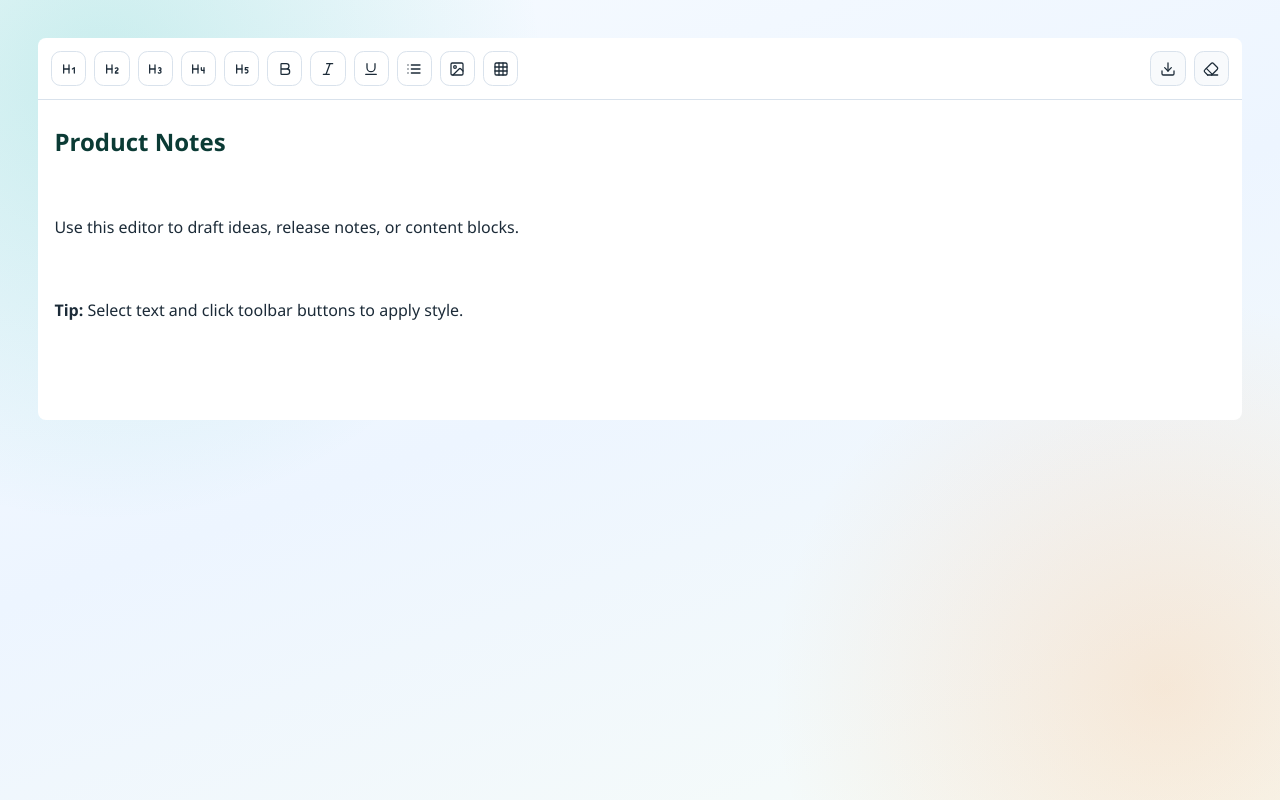
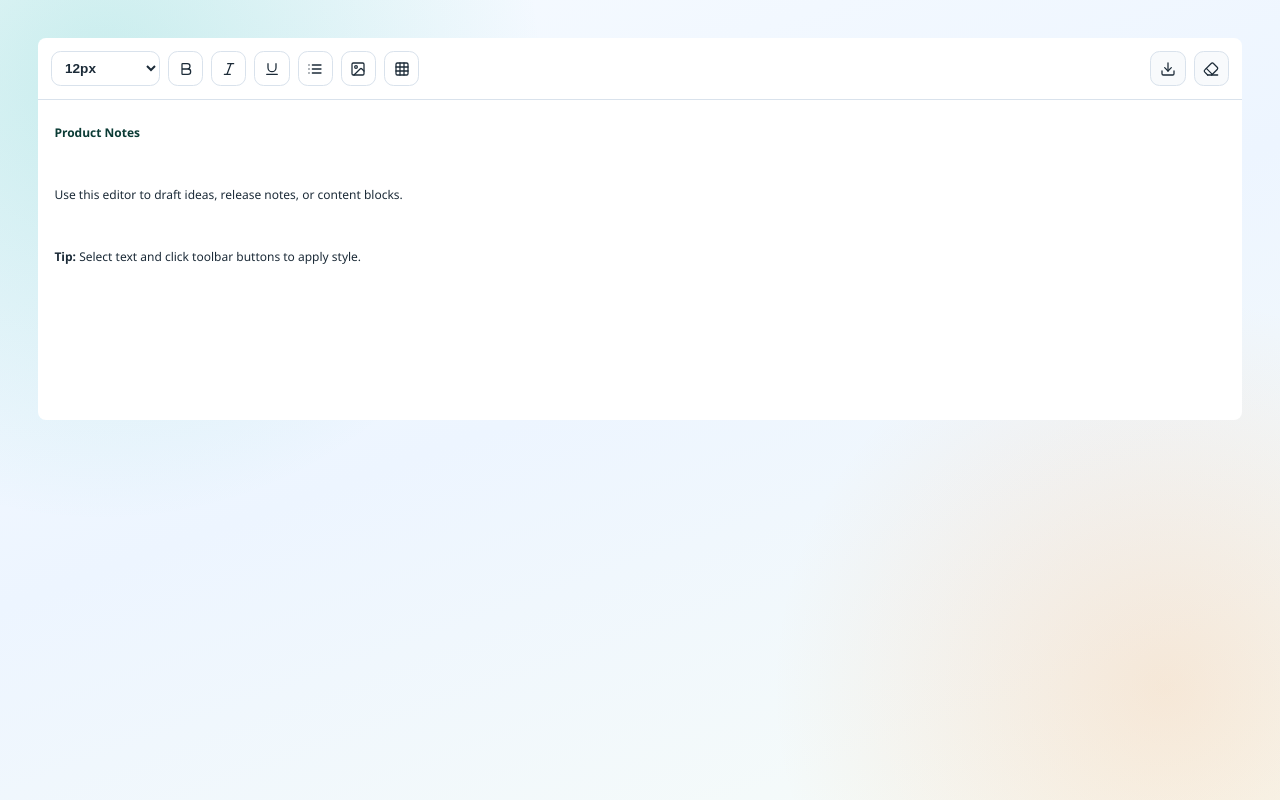
Before and after one commit to Kun0818/Editor, a Vue app: page / in a window 1280 px wide. Built offline with nearby package versions, Linux system fonts and the light colour scheme.

Commit message:
feat: add font size selection to editor toolbar and enhance font size handling

```diff
--- a/src/components/EditorWorkspace.vue
+++ b/src/components/EditorWorkspace.vue
@@ -56,6 +56,7 @@ const allowedTags = new Set([
 const allowedAttrs = {
   a: new Set(['href', 'title', 'target', 'rel']),
   time: new Set(['datetime']),
+  span: new Set(['style']),
   th: new Set(['colspan', 'rowspan']),
   td: new Set(['colspan', 'rowspan']),
   img: new Set(['src', 'alt', 'title', 'width', 'height', 'data-align']),
@@ -73,6 +74,8 @@ const mentionRange = ref(null)
 const mentionPosition = ref({ top: 0, left: 0 })
 const mentionActiveIndex = ref(0)
 const activeToolKeys = ref([])
+const currentFontSize = ref('12')
+const fontSizeRange = ref(null)
 const imageFileInput = ref(null)
 const showImagePanel = ref(false)
 const selectedImage = ref(null)
@@ -90,6 +93,14 @@ const TABLE_SELECTED_CLASS = 'table-cell-selected'
 const TABLE_EDITING_CLASS = 'table-cell-editing'
 const IMAGE_SELECTED_CLASS = 'editor-image-selected'
 const imageAlignOptions = ['left', 'center', 'right']
+const FONT_SIZE_MIN = 8
+const FONT_SIZE_MAX = 40
+const DEFAULT_FONT_SIZE = 12
+const FONT_SIZE_MARKER = '\u200B'
+const fontSizeOptions = Array.from(
+  { length: FONT_SIZE_MAX - FONT_SIZE_MIN + 1 },
+  (_, index) => FONT_SIZE_MIN + index,
+)
 
 const imageForm = reactive({
   src: '',
@@ -115,6 +126,101 @@ const extractText = (rawHtml) => {
   return (temp.innerText || '').replaceAll('\u00A0', ' ')
 }
 
+const ROOT_BLOCK_TAGS = new Set([
+  'p',
+  'div',
+  'h1',
+  'h2',
+  'h3',
+  'h4',
+  'h5',
+  'h6',
+  'ul',
+  'ol',
+  'li',
+  'blockquote',
+  'pre',
+  'table',
+  'hr',
+])
+
+const normalizeRootParagraphs = (rawHtml) => {
+  const parser = new DOMParser()
+  const doc = parser.parseFromString(rawHtml, 'text/html')
+  const body = doc.body
+  const snapshot = Array.from(body.childNodes)
+  const inlineBuffer = []
+
+  const flushInlineBuffer = (beforeNode = null) => {
+    if (!inlineBuffer.length) {
+      return
+    }
+
+    const paragraph = doc.createElement('div')
+    let hasVisibleContent = false
+
+    for (const node of inlineBuffer) {
+      if (!node.parentNode || node.parentNode !== body) {
+        continue
+      }
+      if (node.nodeType === Node.TEXT_NODE) {
+        if ((node.nodeValue || '').replaceAll('\u00A0', ' ').trim()) {
+          hasVisibleContent = true
+        }
+      } else if (
+        node.nodeType === Node.ELEMENT_NODE &&
+        node.tagName.toLowerCase() !== 'br'
+      ) {
+        hasVisibleContent = true
+      }
+      paragraph.appendChild(node)
+    }
+
+    if (!hasVisibleContent) {
+      paragraph.innerHTML = '<br>'
+    }
+
+    if (beforeNode && beforeNode.parentNode === body) {
+      body.insertBefore(paragraph, beforeNode)
+    } else {
+      body.appendChild(paragraph)
+    }
+
+    inlineBuffer.length = 0
+  }
+
+  for (const node of snapshot) {
+    if (!node.parentNode || node.parentNode !== body) {
+      continue
+    }
+
+    if (node.nodeType === Node.TEXT_NODE) {
+      if (!(node.nodeValue || '').replaceAll('\u00A0', ' ').trim()) {
+        node.remove()
+        continue
+      }
+      inlineBuffer.push(node)
+      continue
+    }
+
+    if (node.nodeType !== Node.ELEMENT_NODE) {
+      node.remove()
+      continue
+    }
+
+    const tag = node.tagName.toLowerCase()
+    if (ROOT_BLOCK_TAGS.has(tag)) {
+      flushInlineBuffer(node)
+      continue
+    }
+
+    inlineBuffer.push(node)
+  }
+
+  flushInlineBuffer()
+  return body.innerHTML
+}
+
 const isSafeHref = (href) =>
   /^(https?:|mailto:|tel:|\/|#)/i.test(href.trim())
 
@@ -137,6 +243,29 @@ const normalizeImageDimension = (value) => {
     return ''
   }
   return String(parsed)
+}
+
+const clampFontSize = (value) => {
+  if (!Number.isFinite(value)) {
+    return null
+  }
+  const rounded = Math.round(value)
+  if (rounded < FONT_SIZE_MIN || rounded > FONT_SIZE_MAX) {
+    return null
+  }
+  return rounded
+}
+
+const extractFontSizeFromStyle = (styleText) => {
+  if (!styleText) {
+    return null
+  }
+  const match = String(styleText).match(/font-size\s*:\s*([0-9]+(?:\.[0-9]+)?)px/i)
+  if (!match) {
+    return null
+  }
+  const parsed = Number.parseFloat(match[1])
+  return clampFontSize(parsed)
 }
 
 const sanitizeHtml = (rawHtml) => {
@@ -165,6 +294,15 @@ const sanitizeHtml = (rawHtml) => {
       }
       if (node.getAttribute('target') === '_blank') {
         node.setAttribute('rel', 'noopener noreferrer')
+      }
+    }
+
+    if (tag === 'span') {
+      const fontSize = extractFontSizeFromStyle(node.getAttribute('style'))
+      if (fontSize) {
+        node.setAttribute('style', `font-size: ${fontSize}px;`)
+      } else {
+        node.removeAttribute('style')
       }
     }
 
@@ -205,11 +343,12 @@ const sanitizeHtml = (rawHtml) => {
 
 const cleanEditorHtml = (rawHtml) => {
   const safe = sanitizeHtml(rawHtml)
-  const plain = extractText(safe).trim()
+  const normalized = normalizeRootParagraphs(safe)
+  const plain = extractText(normalized).trim()
   const temp = document.createElement('div')
-  temp.innerHTML = safe
+  temp.innerHTML = normalized
   const hasImage = !!temp.querySelector('img')
-  return plain || hasImage ? safe : ''
+  return plain || hasImage ? normalized : ''
 }
 
 const syncEditorFromModel = () => {
@@ -225,6 +364,7 @@ const syncModelFromEditor = () => {
   if (!editor.value) {
     return
   }
+  stripFontSizeMarkers()
   contentHtml.value = cleanEditorHtml(editor.value.innerHTML)
 }
 
@@ -661,6 +801,165 @@ const queryStateSafe = (command) => {
   }
 }
 
+const parseFontSizeInput = (rawValue) => {
+  if (rawValue === '' || rawValue === 'default' || rawValue === null) {
+    return null
+  }
+  const parsed = Number.parseInt(String(rawValue), 10)
+  return clampFontSize(parsed)
+}
+
+const getInlineFontSizeFromNode = (node) => {
+  if (!node || !editor.value) {
+    return ''
+  }
+  let current =
+    node.nodeType === Node.TEXT_NODE
+      ? node.parentElement
+      : node instanceof Element
+        ? node
+        : null
+
+  while (current && current !== editor.value) {
+    const explicitSize = extractFontSizeFromStyle(current.getAttribute('style'))
+    if (explicitSize) {
+      return String(explicitSize)
+    }
+    current = current.parentElement
+  }
+
+  return ''
+}
+
+const stripFontSizeMarkers = () => {
+  if (!editor.value) {
+    return
+  }
+
+  const walker = document.createTreeWalker(editor.value, NodeFilter.SHOW_TEXT)
+  const textNodes = []
+  let node = walker.nextNode()
+  while (node) {
+    if (node.nodeValue?.includes(FONT_SIZE_MARKER)) {
+      textNodes.push(node)
+    }
+    node = walker.nextNode()
+  }
+
+  for (const textNode of textNodes) {
+    textNode.nodeValue = textNode.nodeValue.replaceAll(FONT_SIZE_MARKER, '')
+  }
+}
+
+const wrapTextNodesInFragmentWithFontSize = (fragment, fontSizePx) => {
+  const walker = document.createTreeWalker(fragment, NodeFilter.SHOW_TEXT)
+  const textNodes = []
+  let node = walker.nextNode()
+  while (node) {
+    if (node.nodeValue && node.nodeValue.length) {
+      textNodes.push(node)
+    }
+    node = walker.nextNode()
+  }
+
+  for (const textNode of textNodes) {
+    if (!textNode.parentNode) {
+      continue
+    }
+    const wrapper = document.createElement('span')
+    wrapper.setAttribute('style', `font-size: ${fontSizePx}px;`)
+    textNode.parentNode.insertBefore(wrapper, textNode)
+    wrapper.appendChild(textNode)
+  }
+}
+
+const clearFontSizeStylesInFragment = (fragment) => {
+  const elements = Array.from(fragment.querySelectorAll('*'))
+  for (const element of elements) {
+    if (!(element instanceof HTMLElement)) {
+      continue
+    }
+    if (element.style.fontSize) {
+      element.style.removeProperty('font-size')
+      if (!element.getAttribute('style')?.trim()) {
+        element.removeAttribute('style')
+      }
+    }
+  }
+}
+
+const setFontSizeAtSelection = (rawValue) => {
+  if (selectedTableCells.value.length && !editingTableCell.value) {
+    return
+  }
+
+  const parsed = parseFontSizeInput(rawValue)
+  const targetSize = parsed ?? DEFAULT_FONT_SIZE
+
+  focusEditor()
+  const selection = window.getSelection()
+  if (!selection) {
+    return
+  }
+  let range = null
+  if (selection.rangeCount && isNodeInEditor(selection.anchorNode)) {
+    range = selection.getRangeAt(0)
+  } else if (fontSizeRange.value) {
+    range = fontSizeRange.value.cloneRange()
+    selection.removeAllRanges()
+    selection.addRange(range)
+  }
+  if (!range || !isNodeInEditor(range.commonAncestorContainer)) {
+    return
+  }
+
+  if (range.collapsed) {
+    const typingSpan = document.createElement('span')
+    typingSpan.setAttribute('style', `font-size: ${targetSize}px;`)
+    const marker = document.createTextNode(FONT_SIZE_MARKER)
+    typingSpan.appendChild(marker)
+    range.insertNode(typingSpan)
+
+    const caretRange = document.createRange()
+    caretRange.setStart(marker, marker.nodeValue.length)
+    caretRange.collapse(true)
+    selection.removeAllRanges()
+    selection.addRange(caretRange)
+
+    currentFontSize.value = String(targetSize)
+    fontSizeRange.value = caretRange.cloneRange()
+    updateActiveTools()
+    return
+  }
+
+  const fragment = range.extractContents()
+  if (parsed === null) {
+    clearFontSizeStylesInFragment(fragment)
+  } else {
+    wrapTextNodesInFragmentWithFontSize(fragment, targetSize)
+  }
+
+  const marker = document.createTextNode(FONT_SIZE_MARKER)
+  fragment.appendChild(marker)
+  range.insertNode(fragment)
+
+  const caretRange = document.createRange()
+  caretRange.setStartAfter(marker)
+  caretRange.collapse(true)
+  selection.removeAllRanges()
+  selection.addRange(caretRange)
+  marker.remove()
+
+  stripFontSizeMarkers()
+  fontSizeRange.value = caretRange.cloneRange()
+  syncModelFromEditor()
+  updateActiveTools()
+}
+
+const onFontSizeChange = (value) => {
+  setFontSizeAtSelection(value)
+}
+
 const findAncestorByTag = (node, tagNames) => {
   if (!node || !editor.value) {
     return null
@@ -1332,6 +1631,12 @@ const updateActiveTools = () => {
     }
   }
 
+  const detectedFontSize =
+    node && !selectedImageNode && !selectedCell
+      ? getInlineFontSizeFromNode(node)
+      : ''
+  currentFontSize.value = detectedFontSize || String(DEFAULT_FONT_SIZE)
+
   if (!node && !selectedCell && !selectedImageNode && !showImagePanel.value) {
     activeToolKeys.value = []
     return
@@ -1422,6 +1727,7 @@ const onEditorInput = () => {
   if (!selectedImage.value) {
     imageInsertRange.value = getCurrentEditorRange()
   }
+  fontSizeRange.value = getCurrentEditorRange()
   syncModelFromEditor()
   updateMentionFromSelection()
   updateActiveTools()
@@ -1431,6 +1737,7 @@ const onEditorCaretChange = () => {
   if (!selectedImage.value) {
     imageInsertRange.value = getCurrentEditorRange()
   }
+  fontSizeRange.value = getCurrentEditorRange()
   updateMentionFromSelection()
   updateActiveTools()
 }
@@ -1675,6 +1982,10 @@ const onDocumentPointerDown = (event) => {
 }
 
 const onSelectionChange = () => {
+  const range = getCurrentEditorRange()
+  if (range) {
+    fontSizeRange.value = range
+  }
   updateActiveTools()
 }
 
@@ -1853,6 +2164,7 @@ const handleAction = (action, contextOverride = null) => {
       closeImagePanel()
       resetImageForm()
       imageInsertRange.value = null
+      fontSizeRange.value = null
       contentHtml.value = ''
       nextTick(() => {
         syncEditorFromModel()
@@ -1874,7 +2186,13 @@ const handleAction = (action, contextOverride = null) => {
 
 <template>
   <main class="workspace">
-    <EditorToolbar :active-tools="activeToolKeys" @action="handleAction" />
+    <EditorToolbar
+      :active-tools="activeToolKeys"
+      :current-font-size="currentFontSize"
+      :font-size-options="fontSizeOptions"
+      @action="handleAction"
+      @font-size-change="onFontSizeChange"
+    />
     <input ref="imageFileInput" class="image-file-input" type="file" accept="image/*" @change="onImageFileChange" />
 <!--
     <section v-if="showImagePanel" class="image-panel" aria-label="Image settings">
@@ -2039,7 +2357,7 @@ const handleAction = (action, contextOverride = null) => {
   min-height: 320px;
   padding: 0.95rem 1rem;
   outline: none;
-  font-size: 1rem;
+  font-size: 12px;
   line-height: 1.6;
   color: var(--editor-ink);
   overflow-y: auto;
@@ -2059,6 +2377,8 @@ const handleAction = (action, contextOverride = null) => {
 .editor-input :deep(h5) {
   margin: 0.5rem 0 0.7rem;
   color: #0b3b35;
+  font-size: inherit;
+  line-height: inherit;
 }
 
 .editor-input :deep(blockquote) {
--- a/src/components/editor/EditorToolbar.vue
+++ b/src/components/editor/EditorToolbar.vue
@@ -1,10 +1,9 @@
 <script setup>
 import {
   Bold,
-  Columns2,
-  Columns3,
   Download,
   Eraser,
+  Grid3x3,
   Heading1,
   Heading2,
   Heading3,
@@ -14,11 +13,6 @@ import {
   Italic,
   List,
   Underline,
-  Rows2,
-  Rows3,
-  Grid3x3 ,
-  TableCellsMerge,
-  TableCellsSplit,
 } from '@lucide/vue'
 
 const props = defineProps({
@@ -26,28 +20,30 @@ const props = defineProps({
     type: Array,
     default: () => [],
   },
+  currentFontSize: {
+    type: String,
+    default: '12',
+  },
+  fontSizeOptions: {
+    type: Array,
+    default: () => [],
+  },
 })
 
-const emit = defineEmits(['action'])
+const emit = defineEmits(['action', 'font-size-change'])
 
 const tools = [
-  { key: 'heading1', label: 'Heading 1', title: 'Format as heading 1', icon: Heading1 },
-  { key: 'heading2', label: 'Heading 2', title: 'Format as heading 2', icon: Heading2 },
-  { key: 'heading3', label: 'Heading 3', title: 'Format as heading 3', icon: Heading3 },
-  { key: 'heading4', label: 'Heading 4', title: 'Format as heading 4', icon: Heading4 },
-  { key: 'heading5', label: 'Heading 5', title: 'Format as heading 5', icon: Heading5 },
+  // { key: 'heading1', label: 'Heading 1', title: 'Format as heading 1', icon: Heading1 },
+  // { key: 'heading2', label: 'Heading 2', title: 'Format as heading 2', icon: Heading2 },
+  // { key: 'heading3', label: 'Heading 3', title: 'Format as heading 3', icon: Heading3 },
+  // { key: 'heading4', label: 'Heading 4', title: 'Format as heading 4', icon: Heading4 },
+  // { key: 'heading5', label: 'Heading 5', title: 'Format as heading 5', icon: Heading5 },
   { key: 'bold', label: 'Bold', title: 'Bold text', icon: Bold },
   { key: 'italic', label: 'Italic', title: 'Italic text', icon: Italic },
   { key: 'underline', label: 'Underline', title: 'Underline text', icon: Underline },
   { key: 'list', label: 'List', title: 'Bullet list', icon: List },
   { key: 'image', label: 'Image', title: 'Insert or edit image', icon: Image },
-  { key: 'table', label: 'Table', title: 'Insert a 3x3 table', icon: Grid3x3  },
-  // { key: 'tableMerge', label: 'Merge Cells', title: 'Merge selected table cells', icon: TableCellsMerge },
-  // { key: 'tableUnmerge', label: 'Unmerge Cells', title: 'Split current merged cell', icon: TableCellsSplit },
-  // { key: 'tableAddRow', label: 'Add Row', title: 'Add a row below current row', icon: Rows3 },
-  // { key: 'tableAddCol', label: 'Add Column', title: 'Add a column to the right', icon: Columns3 },
-  // { key: 'tableDeleteRow', label: 'Delete Row', title: 'Delete current table row', icon: Rows2 },
-  // { key: 'tableDeleteCol', label: 'Delete Column', title: 'Delete current table column', icon: Columns2 },
+  { key: 'table', label: 'Table', title: 'Insert a 3x3 table', icon: Grid3x3 },
 ]
 
 const utilityTools = [
@@ -58,33 +54,28 @@ const utilityTools = [
 
 <template>
   <div class="toolbar" role="toolbar" aria-label="Editor formatting">
+
+
+
     <div class="tools">
-      <button
-        v-for="tool in tools"
-        :key="tool.key"
-        type="button"
-        class="tool"
-        :class="{ active: props.activeTools.includes(tool.key) }"
-        :title="tool.title"
-        :aria-label="tool.label"
-        @mousedown.prevent
-        @click="emit('action', tool.key)"
-      >
+      <label class="size-control" aria-label="Font size">
+        <select class="size-select" :value="props.currentFontSize" title="Font size" @mousedown.stop
+          @change="emit('font-size-change', $event.target.value)">
+          <option v-for="size in props.fontSizeOptions" :key="size" :value="String(size)">
+            {{ size }}px
+          </option>
+        </select>
+      </label>
+      <button v-for="tool in tools" :key="tool.key" type="button" class="tool"
+        :class="{ active: props.activeTools.includes(tool.key) }" :title="tool.title" :aria-label="tool.label"
+        @mousedown.prevent @click="emit('action', tool.key)">
         <component :is="tool.icon" class="tool-icon" :size="16" :stroke-width="1.9" aria-hidden="true" />
       </button>
     </div>
 
     <div class="utility-tools">
-      <button
-        v-for="tool in utilityTools"
-        :key="tool.key"
-        type="button"
-        class="tool utility"
-        :title="tool.title"
-        :aria-label="tool.label"
-        @mousedown.prevent
-        @click="emit('action', tool.key)"
-      >
+      <button v-for="tool in utilityTools" :key="tool.key" type="button" class="tool utility" :title="tool.title"
+        :aria-label="tool.label" @mousedown.prevent @click="emit('action', tool.key)">
         <component :is="tool.icon" class="tool-icon" :size="16" :stroke-width="1.9" aria-hidden="true" />
       </button>
     </div>
@@ -104,6 +95,29 @@ const utilityTools = [
   border-top-left-radius: 0.5rem;
   border-top-right-radius: 0.5rem;
   background: #ffffff;
+}
+
+.size-control {
+  display: inline-flex;
+  align-items: center;
+}
+
+.size-select {
+  min-width: 6.8rem;
+  height: 2.2rem;
+  border: 1px solid var(--editor-border);
+  border-radius: 0.6rem;
+  background: #ffffff;
+  color: var(--editor-ink);
+  font-size: 0.85rem;
+  font-weight: 600;
+  padding: 0 0.55rem;
+  outline: none;
+}
+
+.size-select:focus-visible {
+  border-color: #0f766e;
+  box-shadow: 0 0 0 2px rgba(15, 118, 110, 0.16);
 }
 
 .tools,
```
